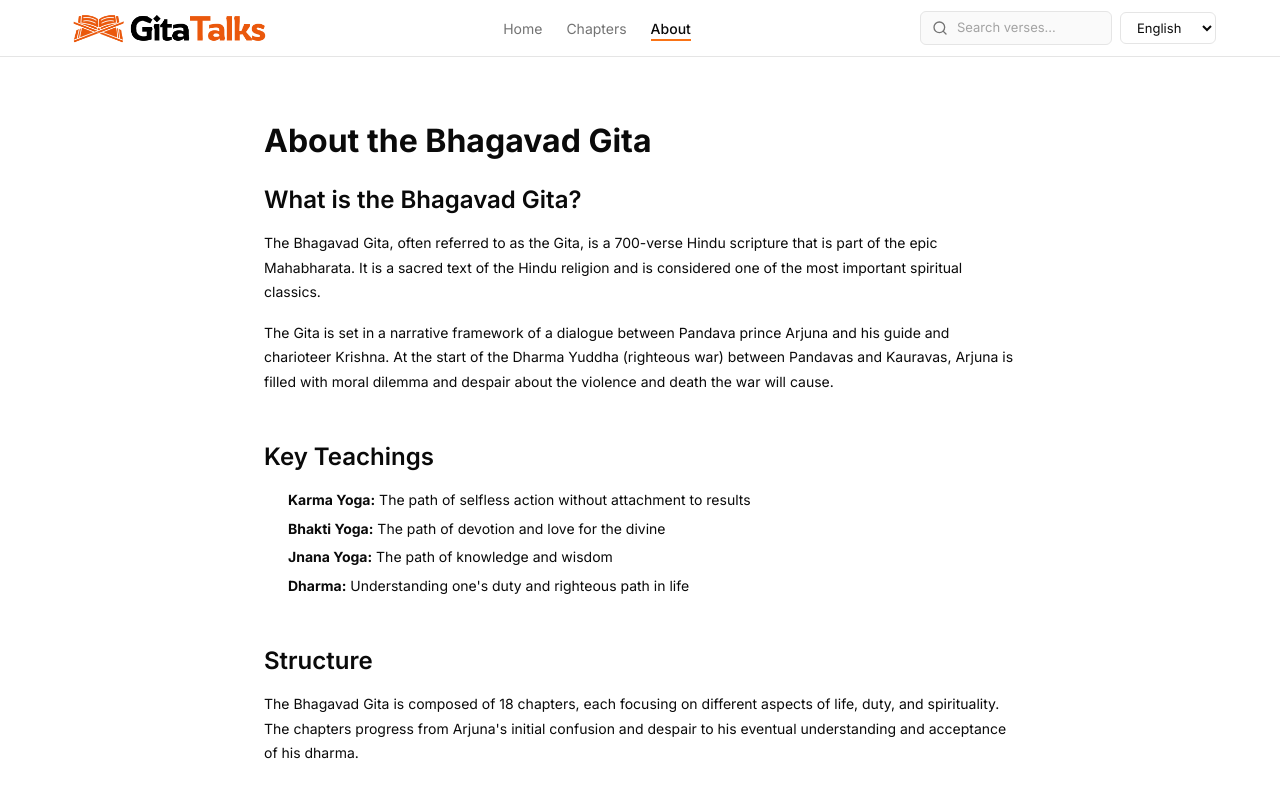
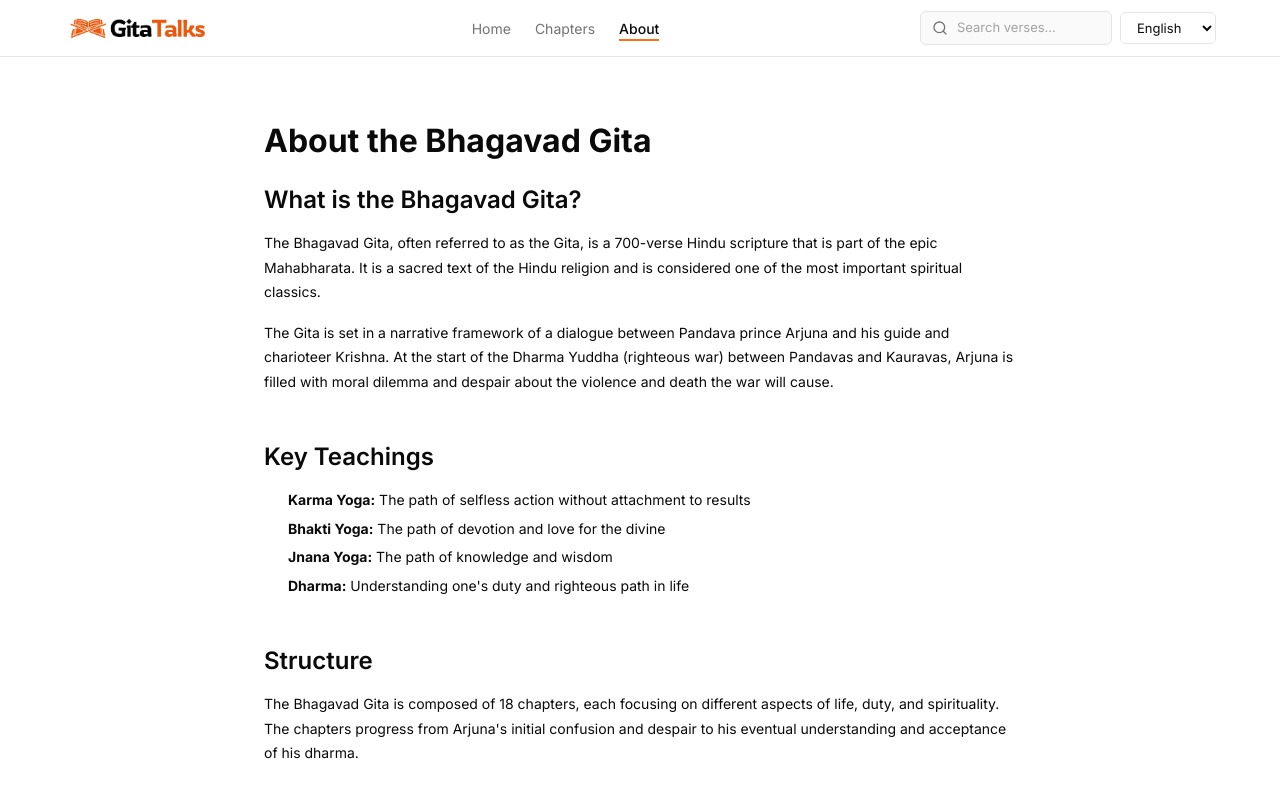
Before and after one commit to Yatendra42/krishnaTalk, a Next.js app: page /about in a window 1280 px wide. Shown: the top 800 px of the page. Built offline with nearby package versions, Linux system fonts and the light colour scheme.

Commit message:
Logo updated and smooth scroll added

```diff
--- a/package.json
+++ b/package.json
@@ -49,6 +49,7 @@
     "date-fns": "3.6.0",
     "embla-carousel-react": "8.6.0",
     "input-otp": "1.4.2",
+    "lenis": "^1.3.23",
     "lucide-react": "0.487.0",
     "matter-js": "^0.20.0",
     "motion": "12.23.24",
--- a/src/app/components/ChapterSidebar.tsx
+++ b/src/app/components/ChapterSidebar.tsx
@@ -19,7 +19,7 @@ export async function ChapterSidebar({ currentChapter, chapters }: ChapterSideba
 
   return (
     <aside className="sidebar">
-      <div className="sidebar__sticky">
+      <div className="sidebar__sticky" data-lenis-prevent>
         <h2 className="sidebar__title">All Chapters</h2>
 
         <nav className="sidebar__list" aria-label="Chapter navigation">
--- a/src/app/components/Header.tsx
+++ b/src/app/components/Header.tsx
@@ -29,7 +29,7 @@ export function Header() {
     <header className="header">
       <div className="header__container">
         <Link href="/" className="header__logo">
-          <Image src={Logo} alt="GitaTalks" width={210} height={40} priority />
+          <Image src={Logo} alt="GitaTalks" width={147} height={28} priority />
         </Link>
 
         {/* Desktop Nav */}
@@ -94,7 +94,7 @@ export function Header() {
       <div className={`header__mobile-drawer ${isMobileMenuOpen ? 'header__mobile-drawer--open' : ''}`}>
         <div className="header__mobile-header">
           <Link href="/" className="header__logo" onClick={closeMobileMenu}>
-            <Image src={Logo} alt="GitaTalks" width={180} height={34} />
+            <Image src={Logo} alt="GitaTalks" width={126} height={24} />
           </Link>
           <button
             className="header__close"
--- /dev/null
+++ b/src/app/components/SmoothScrolling.tsx
@@ -0,0 +1,25 @@
+"use client";
+
+import React from "react";
+import { ReactLenis } from "lenis/react";
+import "lenis/dist/lenis.css";
+
+interface SmoothScrollingProps {
+  children: React.ReactNode;
+}
+
+export default function SmoothScrolling({ children }: SmoothScrollingProps) {
+  return (
+    <ReactLenis
+      root
+      options={{
+        lerp: 0.05,
+        smoothWheel: true,
+        wheelMultiplier: 1,
+        syncTouch: true,
+      }}
+    >
+      {children}
+    </ReactLenis>
+  );
+}
--- a/src/app/layout.tsx
+++ b/src/app/layout.tsx
@@ -1,6 +1,7 @@
 import type { Metadata } from 'next';
 import { Inter } from 'next/font/google';
 import '../styles/globals.scss';
+import SmoothScrolling from '@/app/components/SmoothScrolling';
 
 const inter = Inter({
   subsets: ['latin'],
@@ -28,7 +29,9 @@ export default function RootLayout({
   return (
     <html lang="en" className={inter.variable}>
       <body>
-        {children}
+        <SmoothScrolling>
+          {children}
+        </SmoothScrolling>
       </body>
     </html>
   );
--- a/src/styles/base/_reset.scss
+++ b/src/styles/base/_reset.scss
@@ -12,7 +12,6 @@ html {
   -webkit-font-smoothing: antialiased;
   -moz-osx-font-smoothing: grayscale;
   text-rendering: optimizeLegibility;
-  scroll-behavior: smooth;
 }
 
 body {
--- a/src/styles/components/sidebar.scss
+++ b/src/styles/components/sidebar.scss
@@ -4,10 +4,7 @@
 .sidebar {
   width: 280px;
   flex-shrink: 0;
-  position: sticky;
-  top: 150px;
-  max-height: calc(100vh - 122px);
-  height: 100%;
+  max-height: calc(100vh - 140px);
   display: flex;
   flex-direction: column;
   gap: $spacing-xl;
@@ -146,7 +143,10 @@
   // On desktop, it just wraps the sidebar directly with no drawer effect
   @include tablet-up {
     display: block; // acts normally
-    height: 100%;
+    position: sticky;
+    top: 140px;
+    align-self: start;
+    z-index: $z-sticky;
   }
 
   // On mobile, it acts as a drawer
--- a/src/styles/components/verse-navigator.scss
+++ b/src/styles/components/verse-navigator.scss
@@ -10,8 +10,6 @@
   }
 
   &__sticky {
-    position: sticky;
-    top: 100px;
     background: white;
     padding: $spacing-lg;
     border-radius: $radius-lg;
--- a/src/styles/globals.scss
+++ b/src/styles/globals.scss
@@ -4,9 +4,6 @@
 
 /* Global Styles */
 
-html {
-  scroll-behavior: smooth;
-}
 
 body {
   font-family: var(--font-inter), -apple-system, BlinkMacSystemFont, "Segoe UI", Roboto, "Helvetica Neue", Arial, sans-serif;
```
